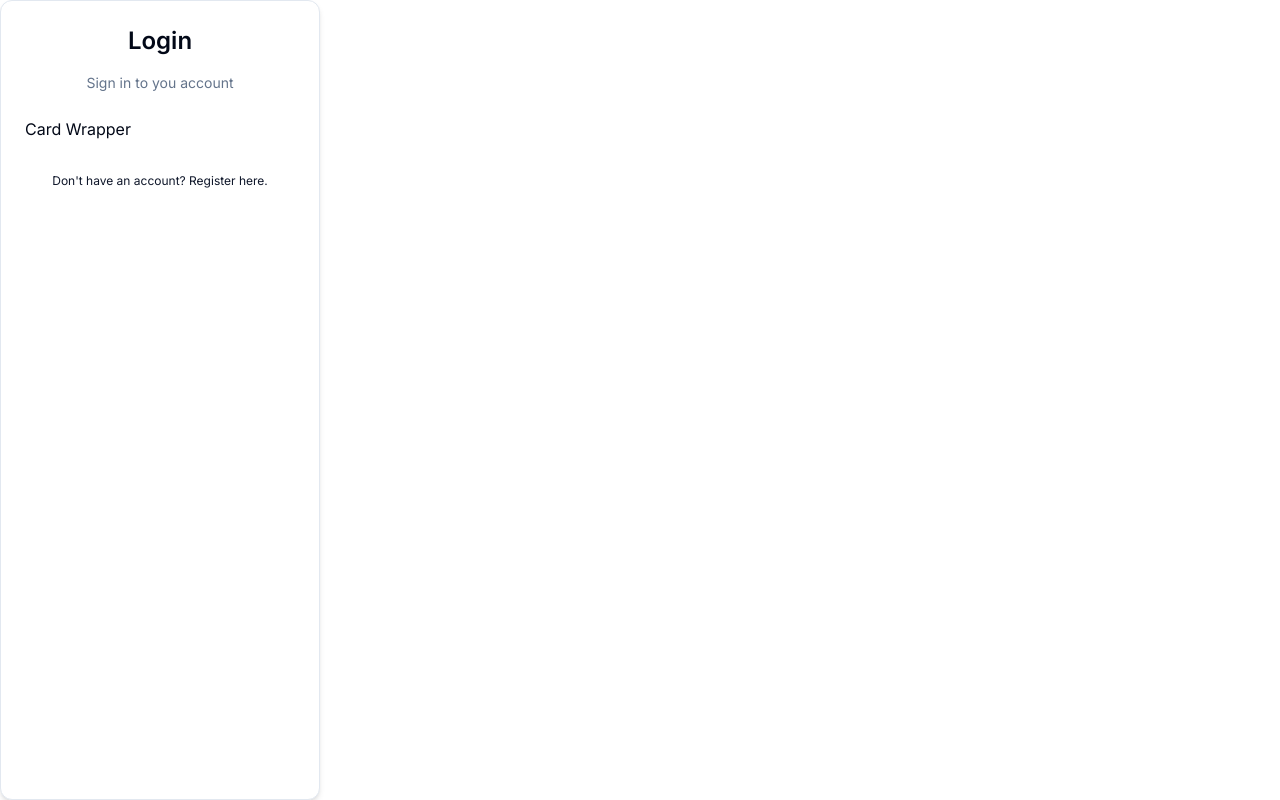
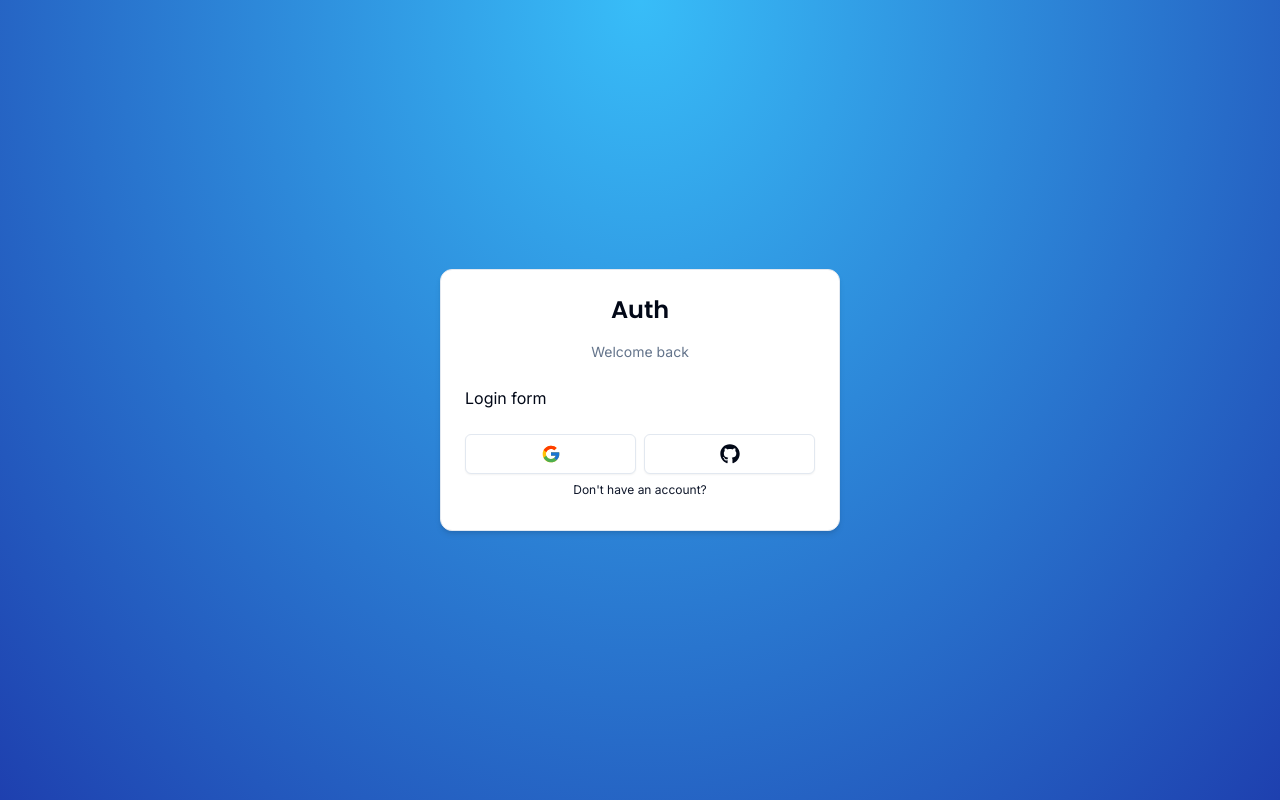
Before and after one commit to NhicFlores/role-based-auth, a Next.js app: page /login in a window 1280 px wide. Built offline with nearby package versions, Linux system fonts and the light colour scheme.

Commit message:
finished styling and props for cardwrapper components - next -> login form

```diff
--- a/app/(auth)/layout.tsx
+++ b/app/(auth)/layout.tsx
@@ -1,8 +1,9 @@
 const AuthLayout = ({ children }: { children: React.ReactNode }) => {
     return (
-        <main className="h-full flex">
+        <div className="h-full flex items-center justify-center
+        bg-[radial-gradient(ellipse_at_top,_var(--tw-gradient-stops))] from-sky-400 to-blue-800">
             {children}
-        </main>
+        </div>
     )
 };
 
--- a/components/auth/auth-header.tsx
+++ b/components/auth/auth-header.tsx
@@ -1,13 +1,15 @@
+import { poppins } from "@/styles/fonts";
+import { cn } from "@/lib/utils"
+
 
 interface AuthHeaderProps {
-    header: string,
     label: string,
   }
 
-  const AuthHeader = ({header, label}: AuthHeaderProps) => {
+  const AuthHeader = ({label}: AuthHeaderProps) => {
     return (
       <div className='w-full flex flex-col gap-y-4 items-center justify-center'>
-        <h1 className='text-2xl font-semibold'>{header}</h1>
+        <h1 className={cn('text-2xl font-semibold', poppins.className)}>Auth</h1>
         <p className='text-muted-foreground text-sm'>{label}</p>
       </div>
     )
--- a/components/auth/auth-link.tsx
+++ b/components/auth/auth-link.tsx
@@ -1,3 +1,5 @@
+'use client'
+
 import { Button } from '../ui/button'
 import Link from 'next/link'
 
--- a/components/auth/card-wrapper.tsx
+++ b/components/auth/card-wrapper.tsx
@@ -6,13 +6,14 @@ import {
    } from "../ui/card"
   import AuthHeader from "./auth-header"
   import AuthLink from "./auth-link"
+import Social from "./social"
 
   interface CardWrapperProps {
     header: string,
-    label: string,
     backButtonHref: string,
     backButtonLabel: string,
     children: React.ReactNode,
+    showSocial?: boolean
   }
   //NOTE TODO NEXT: create auth header component for conditional styling
   //create back button
@@ -22,22 +23,26 @@ import {
   // can be extracted into their own component : ex. AuthHeader
   const CardWrapper = ({
     header,
-    label,
     backButtonHref,
     backButtonLabel,
     children,
+    showSocial,
   }: CardWrapperProps) => {
     return (
-      <Card className="xl:w-1/4 md:w-1/2 shadow-md">
+      <Card className="w-[400px] shadow-md">
         <CardHeader>
-          <AuthHeader header={header} label={label}/>
+          <AuthHeader label={header}/>
         </CardHeader>
         <CardContent>
           {children}
         </CardContent>
-        <CardFooter>
-          <AuthLink label={backButtonLabel} href={backButtonHref}/>
-        </CardFooter>
+        {showSocial && (
+          <CardFooter className="flex-col">
+            <Social/>
+            <AuthLink label={backButtonLabel} href={backButtonHref}/>
+          </CardFooter>
+        )}
+
       </Card>
     )
   }
--- a/components/auth/login-form.tsx
+++ b/components/auth/login-form.tsx
@@ -44,13 +44,13 @@ const LoginForm = () => {
   }
   //onSubmit={form.handleSubmit(onSubmit)}
   return (
-    <CardWrapper header='Login'
-                 label='Sign in to you account'
+    <CardWrapper header='Welcome back'
                  backButtonHref={Register.href}
-                 backButtonLabel="Don't have an account? Register here."
+                 backButtonLabel="Don't have an account?"
+                 showSocial={true}
     >
       <div>
-        Card Wrapper
+        Login form
       </div>
     </CardWrapper>
   )
@@ -66,4 +66,4 @@ function LoginButton() {
   );
 }
 
-export default LoginForm
+export default LoginForm; //don't need this when it is just a component
--- /dev/null
+++ b/components/auth/social.tsx
@@ -0,0 +1,23 @@
+'use client'
+
+import { FcGoogle } from "react-icons/fc";
+import { FaGithub } from "react-icons/fa";//NOTE: try fa6
+import { Button } from "../ui/button";
+
+
+const Social = () => {
+  return (
+    <div className="flex items-center w-full gap-x-2">
+      <Button size="lg" className="w-full" variant="outline" onClick={() => {}}>
+        <FcGoogle className="h-5 w-5"/>
+      </Button>
+      <Button size="lg" className="w-full" variant="outline" onClick={() => {}}>
+        <FaGithub className="h-5 w-5"/>
+      </Button>
+    </div>
+  )
+}
+
+export default Social
+
+// className="flex items-center w-full gap-x-2"
--- a/lib/routes.ts
+++ b/lib/routes.ts
@@ -1,6 +1,6 @@
 export const Home =
 {
-  label: "Glass Ordering",
+  label: "Auth Landing Page",
   href: "/",
 };
 
--- a/package.json
+++ b/package.json
@@ -19,6 +19,7 @@
     "react": "^18",
     "react-dom": "^18",
     "react-hook-form": "^7.51.4",
+    "react-icons": "^5.2.1",
     "tailwind-merge": "^2.3.0",
     "tailwindcss-animate": "^1.0.7",
     "zod": "^3.23.6"
```
Also changed, not shown: 1 other file (tests, documents, lock files or other folders).
